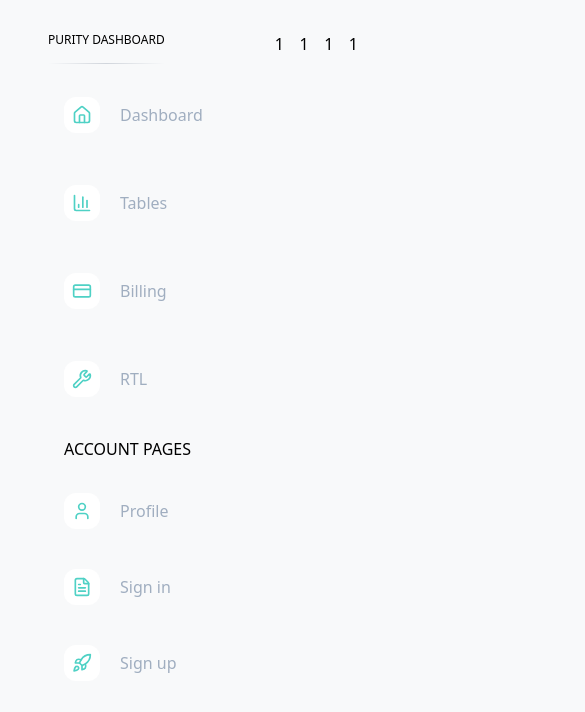
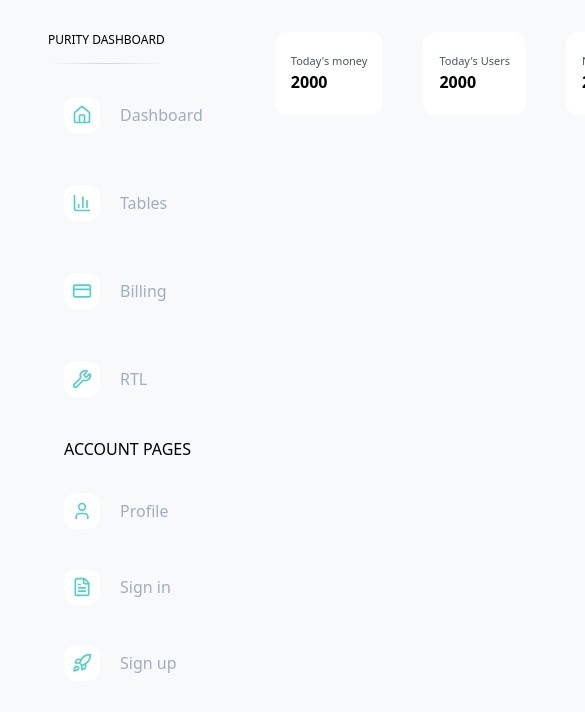
Before and after one commit to ZIADMOHAMED-A8/Purity-dashboard, a React (Vite) app: page / in a window 390 px wide. Shown: the top 712 px of the page, 585 px wide, since content can reach past the window. Built offline with nearby package versions, Linux system fonts and the light colour scheme.

Commit message:
designing dashboard boxes and adding istablet hook

```diff
--- a/src/App.jsx
+++ b/src/App.jsx
@@ -12,7 +12,10 @@ function App() {
       <Pagecontainer>
 
           <Sidebar></Sidebar>
+
           <Dashboardboxex></Dashboardboxex>
+
+
       </Pagecontainer>
     </>
   )
--- /dev/null
+++ b/src/components/DashboardBox.jsx
@@ -0,0 +1,21 @@
+import { useIsTablet } from "../hooks/isTablet"
+
+export default function DashboardBox({label,Icon,stats='2000'}){
+    const isTablet=useIsTablet();
+    return (
+        <>
+            <div className="basis-1/4 flex p-4 justify-between h-1/8 rounded-xl items-center bg-white ">
+            <div>
+            <p className="text-gray-600 text-[clamp(11px,1.2vw,14px)] whitespace-nowrap ">{label}</p>
+            <p className="font-bold">{stats}</p>
+            </div>
+            {!isTablet &&
+            <div className="bg-[#4fd1c5] p-3 rounded-xl">
+            <Icon color={'white'} size={30}></Icon>
+            </div>
+
+            }
+            </div>
+        </>
+    )
+}
--- a/src/components/DashboardBoxes.jsx
+++ b/src/components/DashboardBoxes.jsx
@@ -1,13 +1,24 @@
 import { Wallet, Globe, FileText, ShoppingCart } from "lucide-react";
+import DashboardBox from "./DashboardBox";
 
 export default function Dashboardboxex(){
+    const Icons_mapping=[
+        {label:"Today\'s money",
+        Icon:Wallet},
+        {label:"Today\'s Users",
+        Icon:Globe},
+        {label:'New clients',
+        Icon:FileText},
+       { label:'Total sales',
+    Icon:ShoppingCart},
+    ]
     return (
         <>
-            <div className="flex w-full  justify-between">
-                <p>1</p>
-                <p>1</p>
-                <p>1</p>
-                <p>1</p>
+            <div className="flex w-full  justify-between gap-10 ">
+                {Icons_mapping.map(e =>
+                    <DashboardBox label={e.label} Icon={e.Icon}></DashboardBox>
+                )}
+
 
             </div>
         </>
--- /dev/null
+++ b/src/hooks/isTablet.js
@@ -0,0 +1,19 @@
+import { useEffect, useState } from "react";
+
+export function useIsTablet(breakpoint = 1120) {
+  const [isTablet, setisTablet] = useState(() => {
+    if (typeof window === "undefined") return false;
+    return window.innerWidth < breakpoint;
+  });
+
+  useEffect(() => {
+    function handleResize() {
+        setisTablet(window.innerWidth < breakpoint);
+    }
+
+    window.addEventListener("resize", handleResize);
+    return () => window.removeEventListener("resize", handleResize);
+  }, [breakpoint]);
+
+  return isTablet;
+}
```
